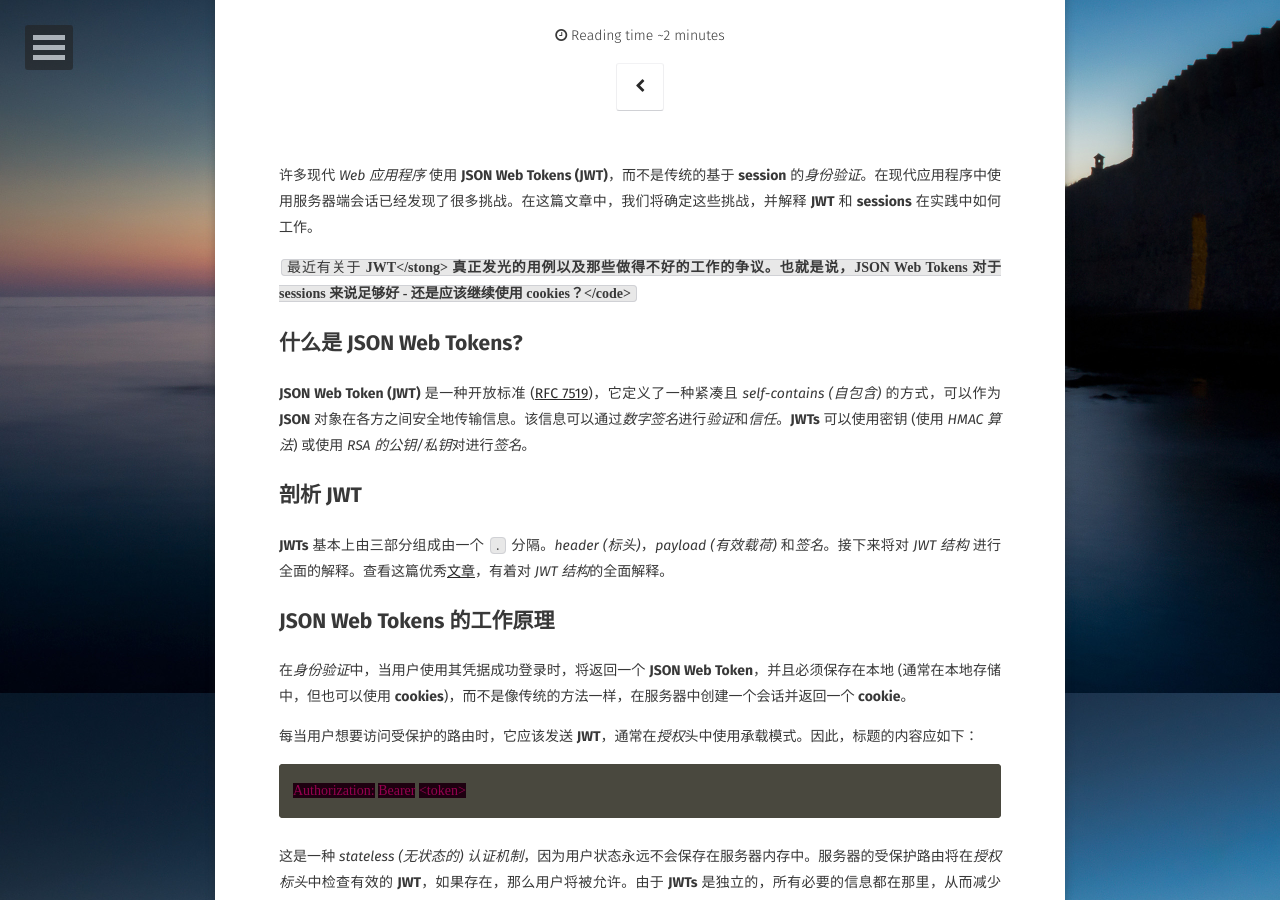
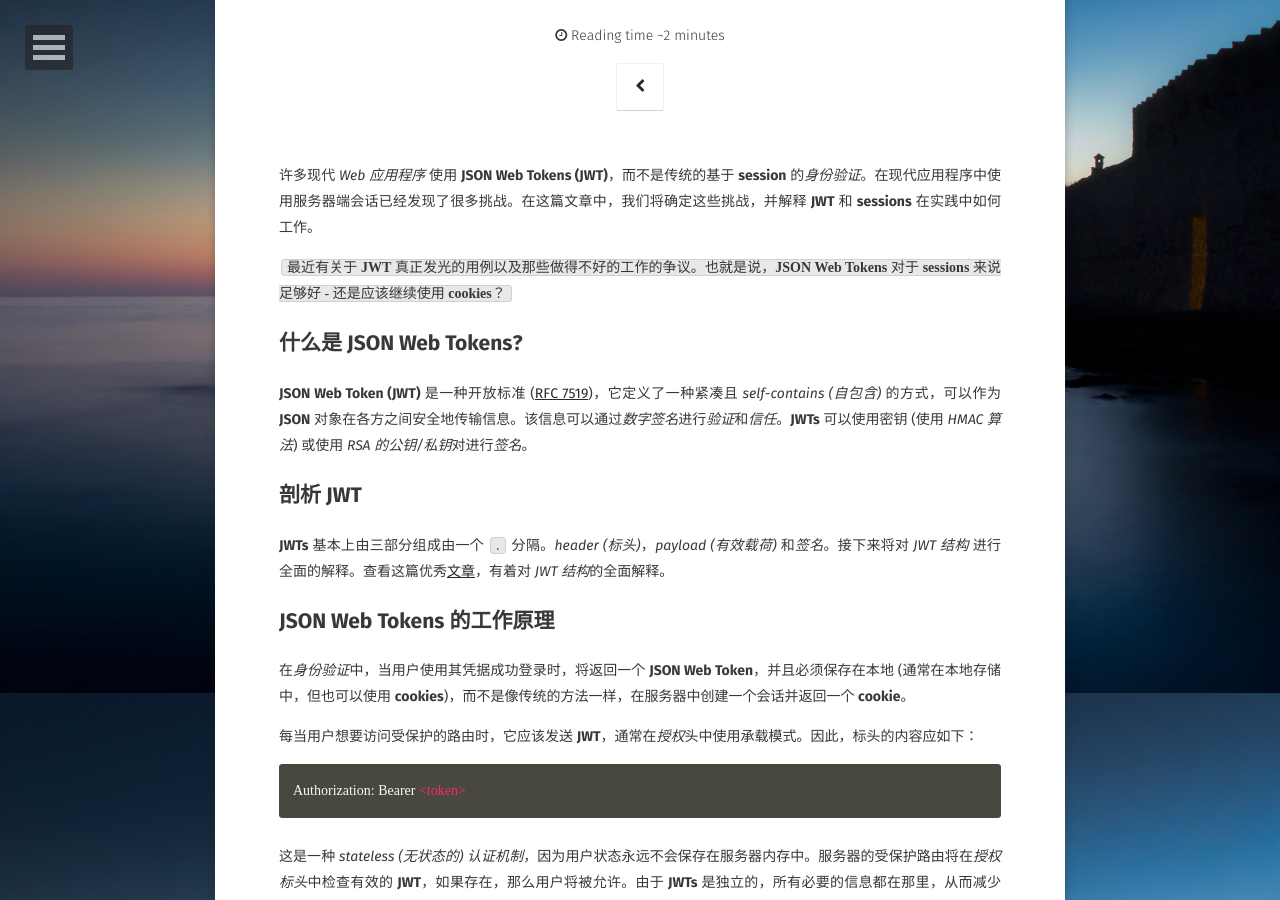
Before and after one commit to AurevoirXavier/deprecated-AurevoirXavier.github.io, a Jekyll site: the page built from _posts/2017-5-9-tokenVsSession.md, in a window 1280 px wide and 900 px high, scrolled down 207 px. Built offline with Jekyll 4.4.1, drawn with Linux system fonts in a browser that asks for light colours; some web fonts are replaced; comment, search, counter and statistics services are not loaded.

Commit message:
11:59/05/11/17

````diff
--- a/_posts/2017-5-9-tokenVsSession.md
+++ b/_posts/2017-5-9-tokenVsSession.md
@@ -9,7 +9,7 @@ comments: true
 
 许多现代 *Web 应用程序* 使用 **JSON Web Tokens (JWT)**，而不是传统的基于 **session** 的*身份验证*。在现代应用程序中使用服务器端会话已经发现了很多挑战。在这篇文章中，我们将确定这些挑战，并解释 **JWT** 和 **sessions** 在实践中如何工作。
 
-<code class="highlighter-rouge">最近有关于 <strong>JWT</stong> 真正发光的用例以及那些做得不好的工作的争议。也就是说，<strong>JSON Web Tokens</strong> 对于 <strong>sessions</strong> 来说足够好 - 还是应该继续使用 <strong>cookies</strong>？</code>
+<code class="highlighter-rouge">最近有关于 <strong>JWT</strong> 真正发光的用例以及那些做得不好的工作的争议。也就是说，<strong>JSON Web Tokens</strong> 对于 <strong>sessions</strong> 来说足够好 - 还是应该继续使用 <strong>cookies</strong>？</code>
 
 ## 什么是 JSON Web Tokens?
 
@@ -23,9 +23,9 @@ comments: true
 
 在*身份验证*中，当用户使用其凭据成功登录时，将返回一个 **JSON Web Token**，并且必须保存在本地 (通常在本地存储中，但也可以使用 **cookies**)，而不是像传统的方法一样，在服务器中创建一个会话并返回一个 **cookie**。
 
-每当用户想要访问受保护的路由时，它应该发送 **JWT**，通常在*授权*头中使用承载模式。因此，标题的内容应如下：
+每当用户想要访问受保护的路由时，它应该发送 **JWT**，通常在*授权*头中使用承载模式。因此，标头的内容应如下：
 
-```json
+```html
 Authorization: Bearer <token>
 ```
 
````
